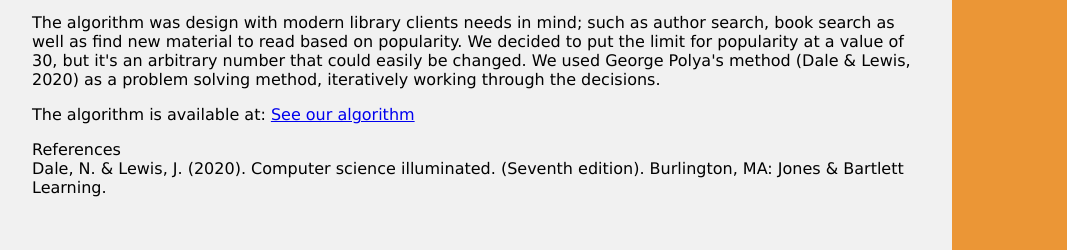
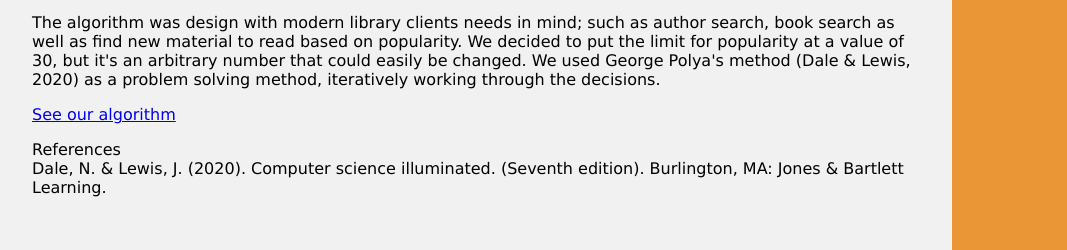
Before and after one commit to mihaiconstantinescu/Datalogical-thinking.-Group-3, a plain HTML site: page docs/algoritm.html in a window 1280 px wide. Shown: the part 463-713 px from the top of the page, 0-1067 px from the left. Drawn offline with Linux system fonts and the light colour scheme.

Commit message:
Update algoritm.html
deleted unnecessary text

```diff
--- a/docs/algoritm.html
+++ b/docs/algoritm.html
@@ -37,7 +37,6 @@
           <p>
             The algorithm was design with modern library clients needs in mind; such as author search, book search as well as find new material to read based on popularity. We decided to put the limit for popularity at a value of 30, but it's an arbitrary number that could easily be changed. We used George Polya's method (Dale & Lewis, 2020) as a problem solving method, iteratively working through the decisions.</p>
           <p>
-        The algorithm is available at:
             <a href="https://github.com/mihaiconstantinescu/Datalogical-thinking.-Group-3/blob/main/Bookdata_algorithm.txt">See our algorithm</a>
           </p>
 
```
